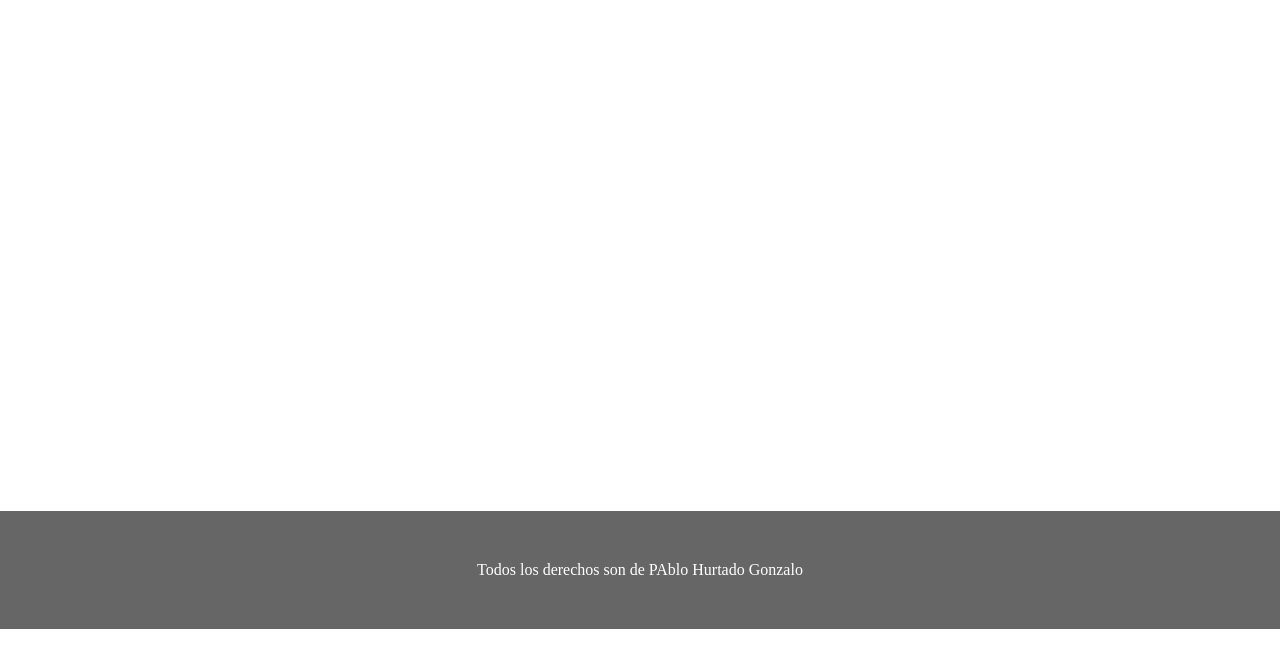
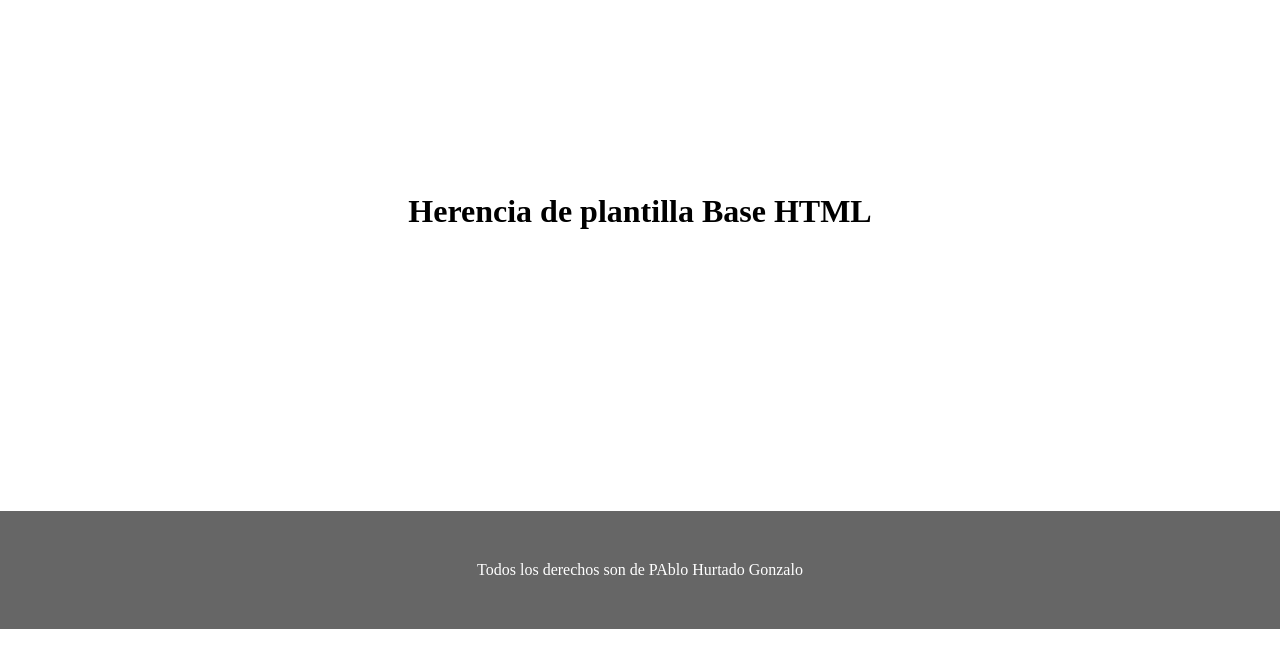
Before and after one commit to Coshiloco/Django_Open_Bootcapm, a Django app: page /herencia/ in a window 1280 px wide. Shown: the part 152-800 px from the top of the page. Run offline with Django 4.2, Linux system fonts and the light colour scheme.

Commit message:
Herencia Plantillas

```diff
--- a/herencia/templates/herencia.html
+++ b/herencia/templates/herencia.html
@@ -1 +1,5 @@
 {% extends './layouts/base.html' %}
+{% block titles %}Herencia{%endblock titles%}
+{%block content %}
+<h1>Herencia de plantilla Base HTML</h1>
+{% endblock content%}
```
